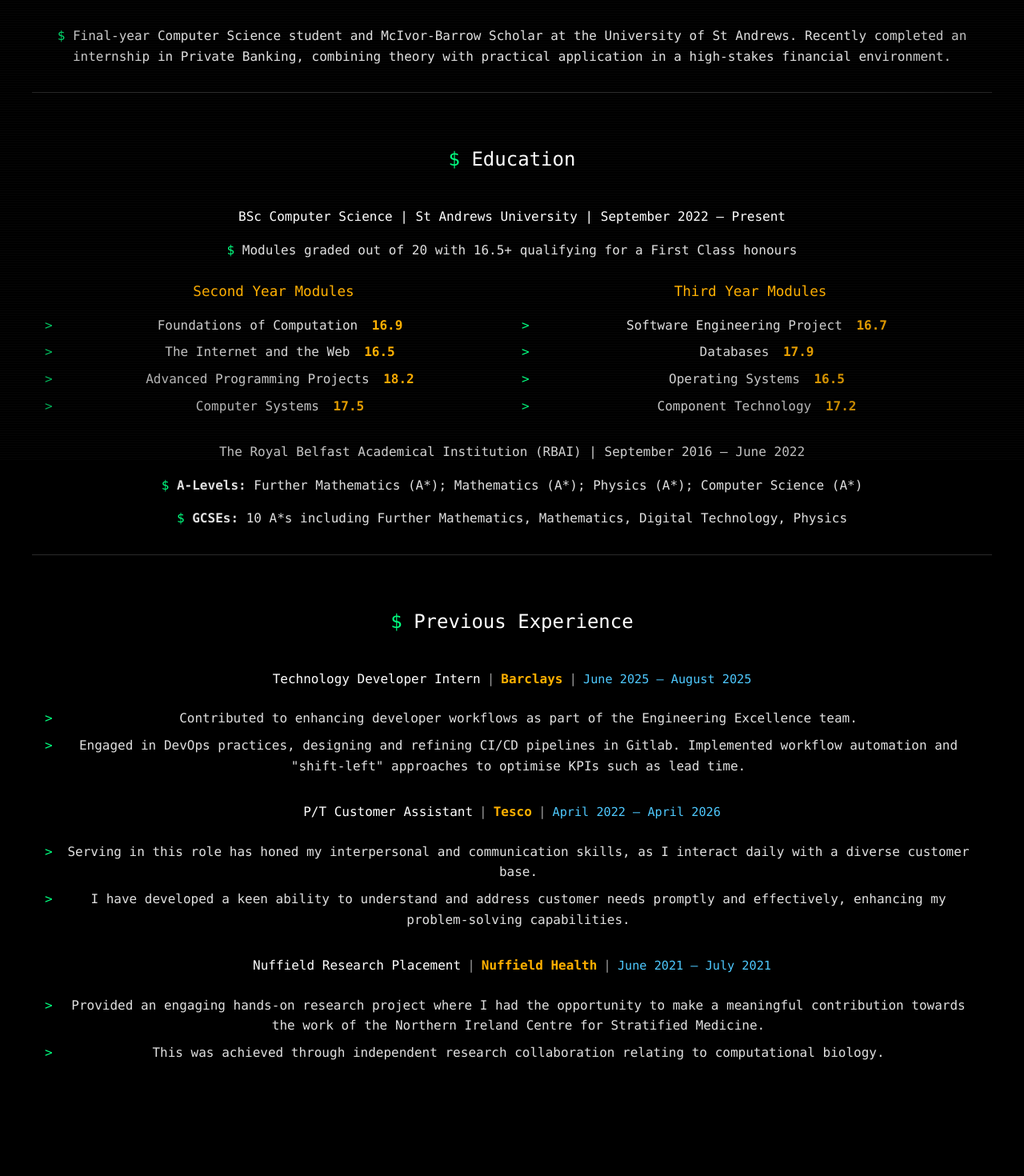
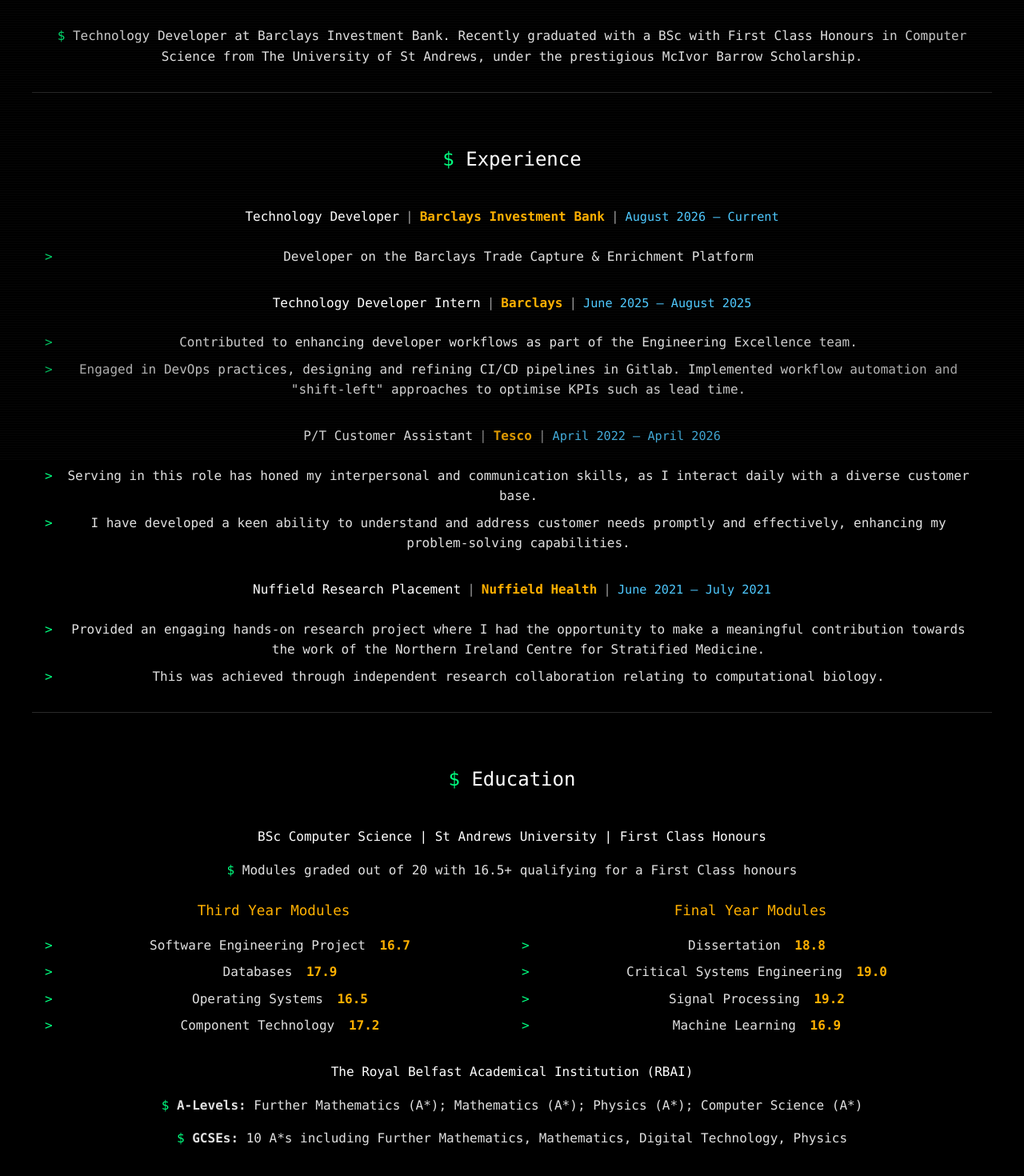
Before and after one commit to JackF04/portfolio, a React (Create React App) app: page / in a window 1280 px wide. Shown: the part 224-1694 px from the top of the page at 80% size. Before the commit the page ends 1641 px from the top, so only its background shows below. Built offline with nearby package versions, Linux system fonts and the light colour scheme.

Commit message:
Updated home page - new blurb, exp, and re-order

```diff
--- a/src/pages/Home.jsx
+++ b/src/pages/Home.jsx
@@ -8,49 +8,28 @@ const Home = () => {
                     <h3 className='typing-text'>Personal Profile</h3>
                 </div>
                 <p>
-                    Final-year Computer Science student and McIvor-Barrow Scholar at the University of St Andrews.
-                    Recently completed an internship in Private Banking, combining theory with practical application
-                    in a high-stakes financial environment.
+                    Technology Developer at Barclays Investment Bank. Recently graduated with a
+                    BSc with First Class Honours in Computer Science from The University of St Andrews,
+                    under the prestigious McIvor Barrow Scholarship.
                 </p>
             </div>
 
             <div className="terminal-section">
                 <div className='typing-container'>
-                    <h3 className='typing-text'>Education</h3>
+                    <h3 className='typing-text'>Experience</h3>
                 </div>
 
-                <h4>BSc Computer Science | St Andrews University | September 2022 – Present</h4>
-                <p>Modules graded out of 20 with 16.5+ qualifying for a First Class honours</p>
-
-                <div className="education-grid">
-                    <div className="education-column">
-                        <h5>Second Year Modules</h5>
-                        <ul>
-                            <li>Foundations of Computation <span className="grade">16.9</span></li>
-                            <li>The Internet and the Web <span className="grade">16.5</span></li>
-                            <li>Advanced Programming Projects <span className="grade">18.2</span></li>
-                            <li>Computer Systems <span className="grade">17.5</span></li>
-                        </ul>
-                    </div>
-                    <div className="education-column">
-                        <h5>Third Year Modules</h5>
-                        <ul>
-                            <li>Software Engineering Project <span className="grade">16.7</span></li>
-                            <li>Databases <span className="grade">17.9</span></li>
-                            <li>Operating Systems <span className="grade">16.5</span></li>
-                            <li>Component Technology <span className="grade">17.2</span></li>
-                        </ul>
-                    </div>
-                </div>
-
-                <h4>The Royal Belfast Academical Institution (RBAI) | September 2016 – June 2022</h4>
-                <p><strong>A-Levels:</strong> Further Mathematics (A*); Mathematics (A*); Physics (A*); Computer Science (A*)</p>
-                <p><strong>GCSEs:</strong> 10 A*s including Further Mathematics, Mathematics, Digital Technology, Physics</p>
-            </div>
-
-            <div className="terminal-section">
-                <div className='typing-container'>
-                    <h3 className='typing-text'>Previous Experience</h3>
+                <div className="experience-item">
+                    <h4 className="experience-heading">
+                        <span className="experience-role">Technology Developer</span>
+                        <span className="experience-sep">|</span>
+                        <span className="experience-employer">Barclays Investment Bank</span>
+                        <span className="experience-sep">|</span>
+                        <span className="experience-date">August 2026 – Current</span>
+                    </h4>
+                    <ul className="experience-list">
+                        <li>Developer on the Barclays Trade Capture & Enrichment Platform</li>
+                    </ul>
                 </div>
 
                 <div className="experience-item">
@@ -95,6 +74,43 @@ const Home = () => {
                     </ul>
                 </div>
             </div>
+
+            <div className="terminal-section">
+                <div className='typing-container'>
+                    <h3 className='typing-text'>Education</h3>
+                </div>
+
+                <h4>BSc Computer Science | St Andrews University | First Class Honours</h4>
+                <p>Modules graded out of 20 with 16.5+ qualifying for a First Class honours</p>
+
+                <div className="education-grid">
+                    <div className="education-column">
+                        <h5>Third Year Modules</h5>
+                        <ul>
+                            <li>Software Engineering Project <span className="grade">16.7</span></li>
+                            <li>Databases <span className="grade">17.9</span></li>
+                            <li>Operating Systems <span className="grade">16.5</span></li>
+                            <li>Component Technology <span className="grade">17.2</span></li>
+                        </ul>
+                    </div>
+
+                    <div className="education-column">
+                        <h5>Final Year Modules</h5>
+                        <ul>
+                            <li>Dissertation <span className="grade">18.8</span></li>
+                            <li>Critical Systems Engineering <span className="grade">19.0</span></li>
+                            <li>Signal Processing <span className="grade">19.2</span></li>
+                            <li>Machine Learning <span className="grade">16.9</span></li>
+                        </ul>
+                    </div>
+                </div>
+
+                <h4>The Royal Belfast Academical Institution (RBAI)</h4>
+                <p><strong>A-Levels:</strong> Further Mathematics (A*); Mathematics (A*); Physics (A*); Computer Science (A*)</p>
+                <p><strong>GCSEs:</strong> 10 A*s including Further Mathematics, Mathematics, Digital Technology, Physics</p>
+            </div>
+
+
         </div>
     )
 }
```
